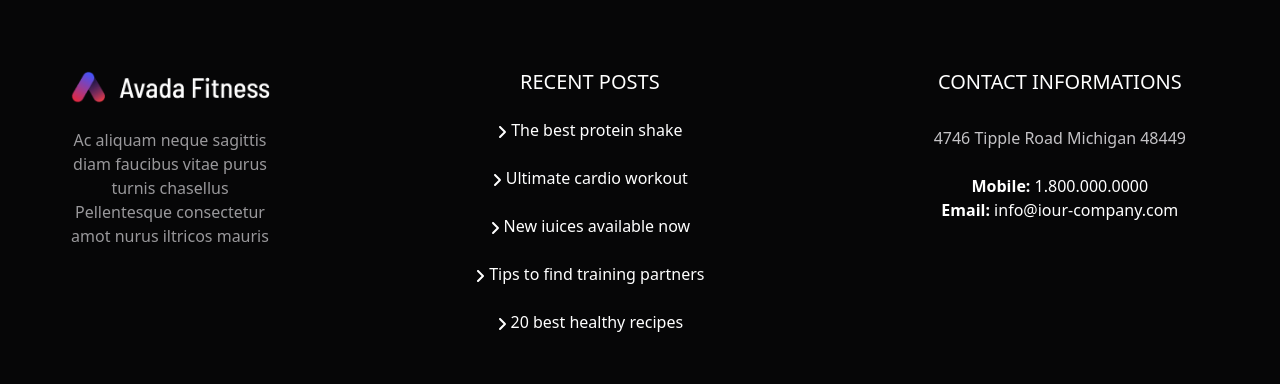
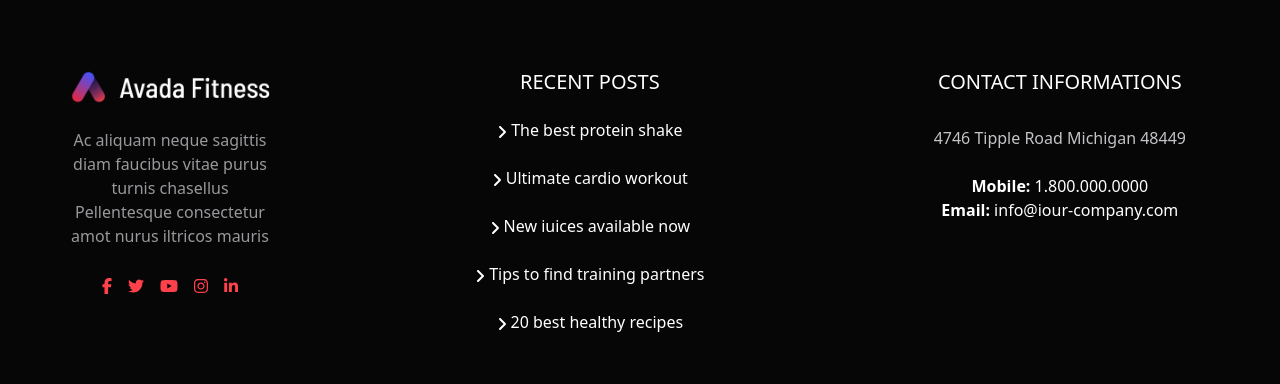
Before and after one commit to VolxDarkTV/proj-html-vuejs, a Vue app: page / in a window 1280 px wide. Shown: the part 7094-7478 px from the top of the page. Built offline with nearby package versions, Linux system fonts and the light colour scheme.

Commit message:
add social icons

```diff
--- a/src/components/AppFooter.vue
+++ b/src/components/AppFooter.vue
@@ -40,7 +40,7 @@ export default{
             <div class="d-flex justify-content-between">
 
                 <!-- Brand Info -->
-                <div class="my_logo d-flex flex-column gap-4">
+                <div class="my_logo d-flex flex-column align-items-center gap-4">
 
                     <div class="d-flex flex-column gap-4">
 
@@ -56,15 +56,35 @@ export default{
                     </div>
 
                     <!-- Socials -->
-                    <!-- <div>
-                        <ul>
-                            <li v-for="social in brandInfo.socials">
-                                <a :href="social.url">
-                                    <font-awesome-icon class="text-white" icon="fa-brands fa-youtube" />
+                    <div>
+                        <ul class="my_brads d-flex gap-3" >
+                            <li>
+                                <a href="#">
+                                    <font-awesome-icon :icon="['fab', 'facebook-f']" />
+                                </a>
+                            </li>
+                            <li>
+                                <a href="#">
+                                    <font-awesome-icon :icon="['fab', 'twitter']" />
+                                </a>
+                            </li>
+                            <li>
+                                <a href="#">
+                                    <font-awesome-icon :icon="['fab', 'youtube']" />
+                                </a>
+                            </li>
+                            <li>
+                                <a href="#">
+                                    <font-awesome-icon :icon="['fab', 'instagram']" />
+                                </a>
+                            </li>
+                            <li>
+                                <a href="#">
+                                    <font-awesome-icon :icon="['fab', 'linkedin-in']" />
                                 </a>
                             </li>
                         </ul>
-                    </div> -->
+                    </div>
 
                 </div>
 
@@ -142,6 +162,9 @@ export default{
 .my_paragraph{
     color: #99989b;
 }
+.my_brads li a{
+    color: $brandSecondary;
+}
 .my_address{
     color: #c4c3c6;
 }
--- a/src/main.js
+++ b/src/main.js
@@ -1,19 +1,20 @@
-import { createApp } from 'vue'
-import App from './App.vue'
+import { createApp } from 'vue';
+import App from './App.vue';
 
 /* import the fontawesome core */
-import { library } from '@fortawesome/fontawesome-svg-core'
+import { library } from '@fortawesome/fontawesome-svg-core';
 
 /* import font awesome icon component */
-import { FontAwesomeIcon } from '@fortawesome/vue-fontawesome'
+import { FontAwesomeIcon } from '@fortawesome/vue-fontawesome';
 
 /* import specific icons */
 import { faMagnifyingGlass,  faCartShopping, faAngleRight, faPlay, faWindowRestore, faHeartPulse, faDumbbell, faWeightScale} from '@fortawesome/free-solid-svg-icons'
-import { faFacebookF, faYoutube } from '@fortawesome/free-brands-svg-icons'
+
+import { faYoutube, faFacebookF, faTwitter, faInstagram, faLinkedinIn } from '@fortawesome/free-brands-svg-icons';
 
 
 /* add icons to the library */
-library.add(faMagnifyingGlass, faCartShopping, faAngleRight, faFacebookF, faYoutube, faPlay, faWindowRestore, faHeartPulse, faDumbbell, faWeightScale)
+library.add(faYoutube, faFacebookF, faTwitter, faInstagram, faLinkedinIn, faMagnifyingGlass, faCartShopping, faAngleRight, faPlay, faWindowRestore, faHeartPulse, faDumbbell, faWeightScale)
 
 createApp(App)
 .component('font-awesome-icon', FontAwesomeIcon)
```
